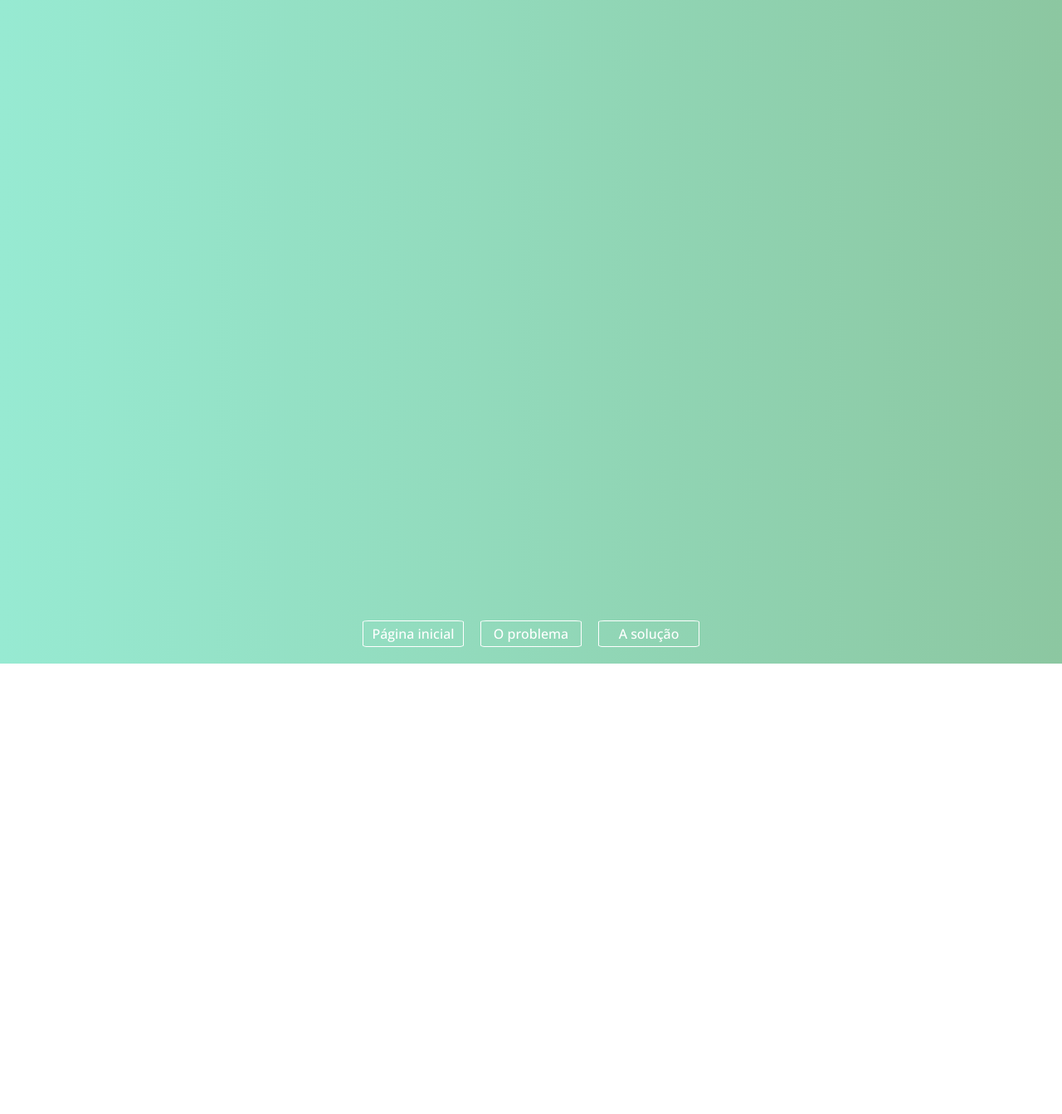
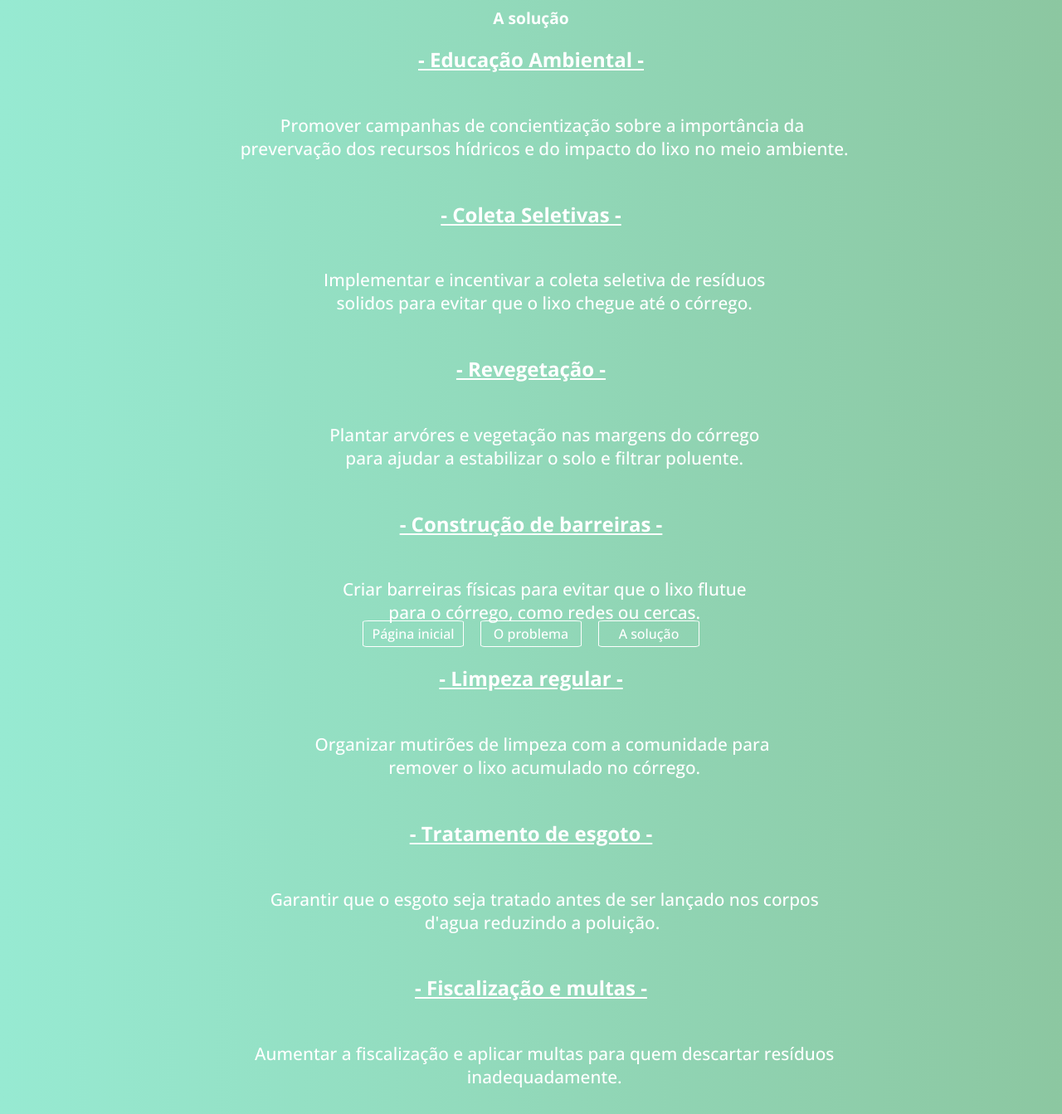
Before and after one commit to cesarcarlosteixeira/site-tech, a plain HTML site: page solution.html in a window 1280 px wide. Shown: the top 1343 px of the page at 83% size. Before the commit the page ends 800 px from the top, so only its background shows below. Drawn offline with nearby package versions, Linux system fonts and the light colour scheme.

Commit message:
add text

```diff
--- a/solution.html
+++ b/solution.html
@@ -4,8 +4,45 @@
     <link rel="preconnect" href="https://fonts.gstatic.com" crossorigin>
     <link href="https://fonts.googleapis.com/css2?family=Open+Sans:ital,wght@0,300..800;1,300..800&display=swap" rel="stylesheet">
     <link rel="stylesheet" href="./styles/main-style.css">
+    <link rel="icon" href="./assets/logo.jpg">
   </head>
   <body>
+    <h1>A solução</h1>
+    <h2>- Educação Ambiental -</h2>
+    <p>
+      Promover campanhas de concientização sobre a importância da
+      prevervação dos recursos hídricos e do impacto do lixo no meio ambiente.
+    </p>
+    <h2>- Coleta Seletivas -</h2>
+    <p>
+      Implementar e incentivar a coleta seletiva de resíduos
+      solidos para evitar que o lixo chegue até o córrego.
+    </p>
+    <h2>- Revegetação -</h2>
+    <p>
+      Plantar arvóres e vegetação nas margens do córrego
+      para ajudar a estabilizar o solo e filtrar poluente.
+    </p>
+    <h2>- Construção de barreiras -</h2>
+    <p>
+      Criar barreiras físicas para evitar que o lixo flutue
+      para o córrego, como redes ou cercas.
+    </p>
+    <h2>- Limpeza regular -</h2>
+    <p>
+      Organizar mutirões de limpeza com a comunidade para
+      remover o lixo acumulado no córrego.
+    </p>
+    <h2>- Tratamento de esgoto -</h2>
+    <p>
+      Garantir que o esgoto seja tratado antes de ser lançado nos corpos
+      d'agua reduzindo a poluição.
+    </p>
+    <h2>- Fiscalização e multas -</h2>
+    <p>
+      Aumentar a fiscalização e aplicar multas para quem descartar resíduos
+      inadequadamente.
+    </p>
     <div id="buttons-box">
       <a class="button" href="./index.html">Página inicial</a>
       <a class="button" href="./problem.html">O problema</a>
```
Also changed, not shown: index.html (+5 -4 lines), problem.html (+1 -0 lines).
